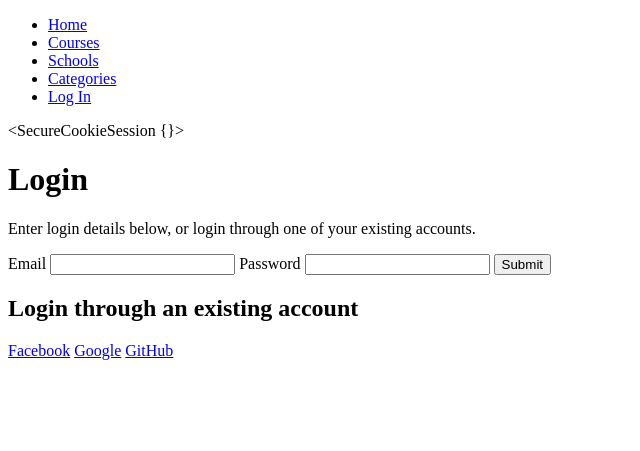
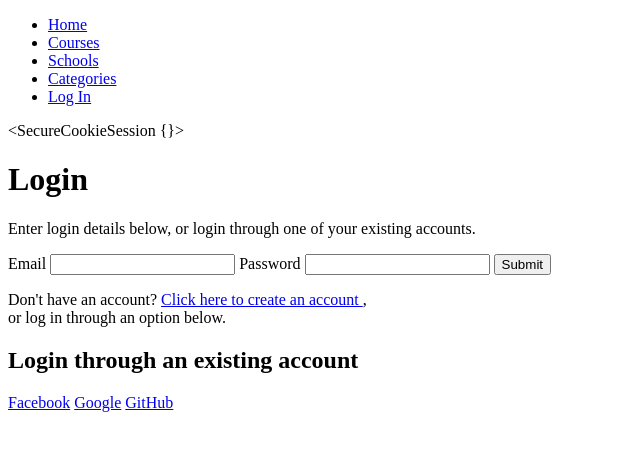
Before and after one commit to byanofsky/course_catalog, a Flask app: page /login/ in a window 1280 px wide. Shown: the top 451 px of the page, without its empty margins (0-640 px from the left). Run offline with Flask 2, Linux system fonts and the light colour scheme; parts of the project's set-up code (start-up, migrations or seed data) failed here and were passed over.

Commit message:
Add a link to register on login.html

```diff
--- a/course_catalog/course_catalog/templates/login.html
+++ b/course_catalog/course_catalog/templates/login.html
@@ -34,6 +34,14 @@
   <input type="submit" value="Submit">
 </form>
 
+<p>
+  Don't have an account?
+  <a href="{{ url_for('register') }}">
+    Click here to create an account
+  </a>,<br>
+  or log in through an option below.
+</p>
+
 <h2>Login through an existing account</h2>
 <a href="{{ url_for('fblogin') }}">Facebook</a>
 <a href="{{ url_for('googlelogin') }}">Google</a>
```
